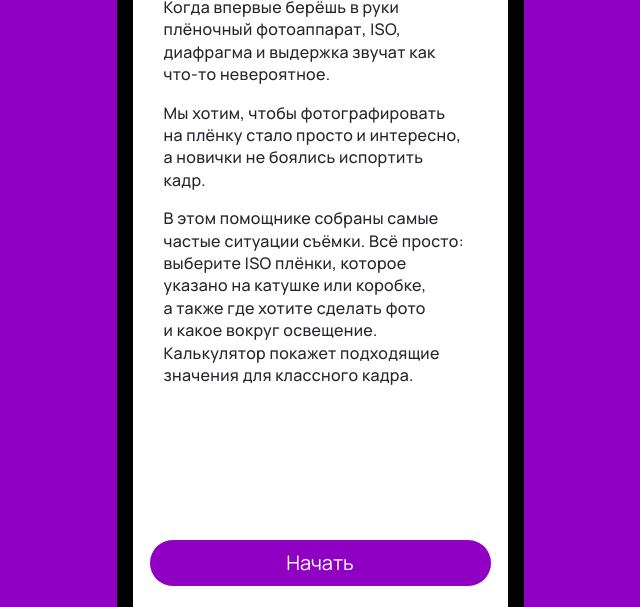
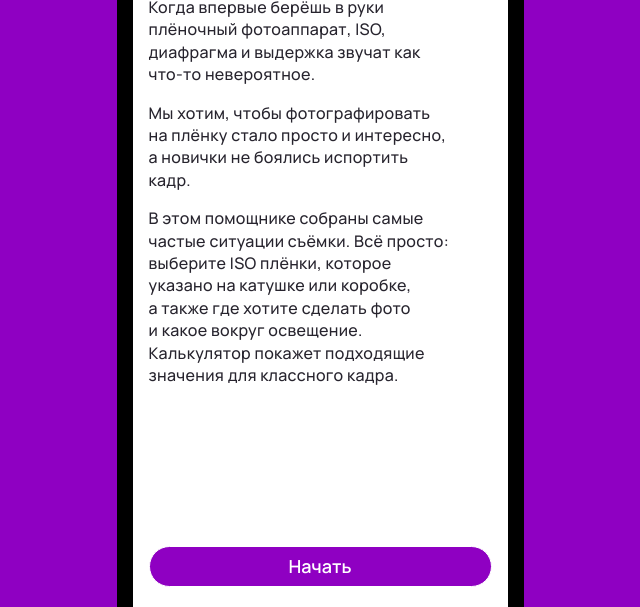
Before and after one commit to sheinnick/truezerno.ru, a plain HTML site: page index.html in a window 1280 px wide. Shown: the part 193-800 px from the top of the page, without its empty margins (320-960 px from the left). Drawn offline with Linux system fonts and the light colour scheme; a script that the page names is missing.

Commit message:
intro screen lefter and fix font on main buttons

```diff
--- a/main.css
+++ b/main.css
@@ -197,6 +197,10 @@
     background-color: #8F00C2;
     border: 1px solid white;
     width: calc(100% - 32px);
+    font-weight: 600;
+    font-style: normal;
+    font-size: 18px;
+    line-height: 130%;
   }
 
   .btn-primary:hover {
@@ -366,7 +370,7 @@
     }
 
     .intro{
-      margin-left: 15px;
+      /* margin-left: 15px; */
       padding-bottom: 70px;
     }
 
```
